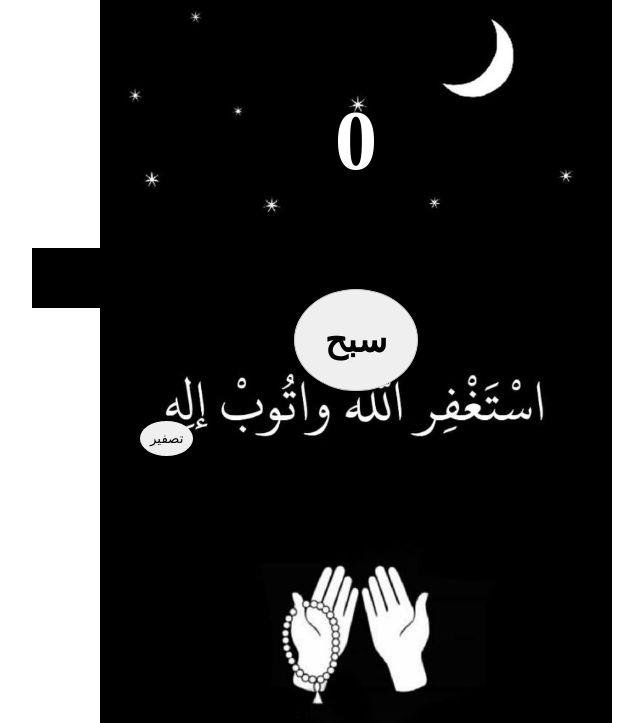
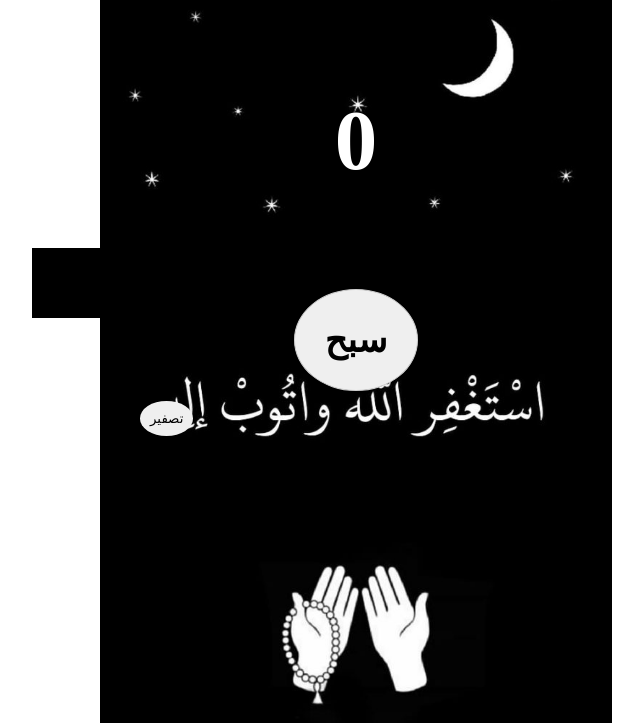
Before and after one commit to Amr-Safwat/sabih, a plain HTML site: page index.html in a window 1280 px wide. Shown: the part 77-800 px from the top of the page, without its empty margins (284-927 px from the left). Drawn offline with Linux system fonts and the light colour scheme.

Commit message:
added a some modifires

```diff
--- a/css/style.css
+++ b/css/style.css
@@ -43,14 +43,14 @@ cursor: pointer;
 	content: '';
 	background-color: black;
 	position: absolute;
-	top: 320px;
+	top: 318px;
 	left: 45px;
 	width: 285px;
-	height: 60px;
+	height: 70px;
 }
 .restart {
 	padding: 10px;
-	margin: 30px 40px;
+	margin: 10px 40px;
 	cursor: pointer;
 	border-radius: 50%;
 	border: none;
```
